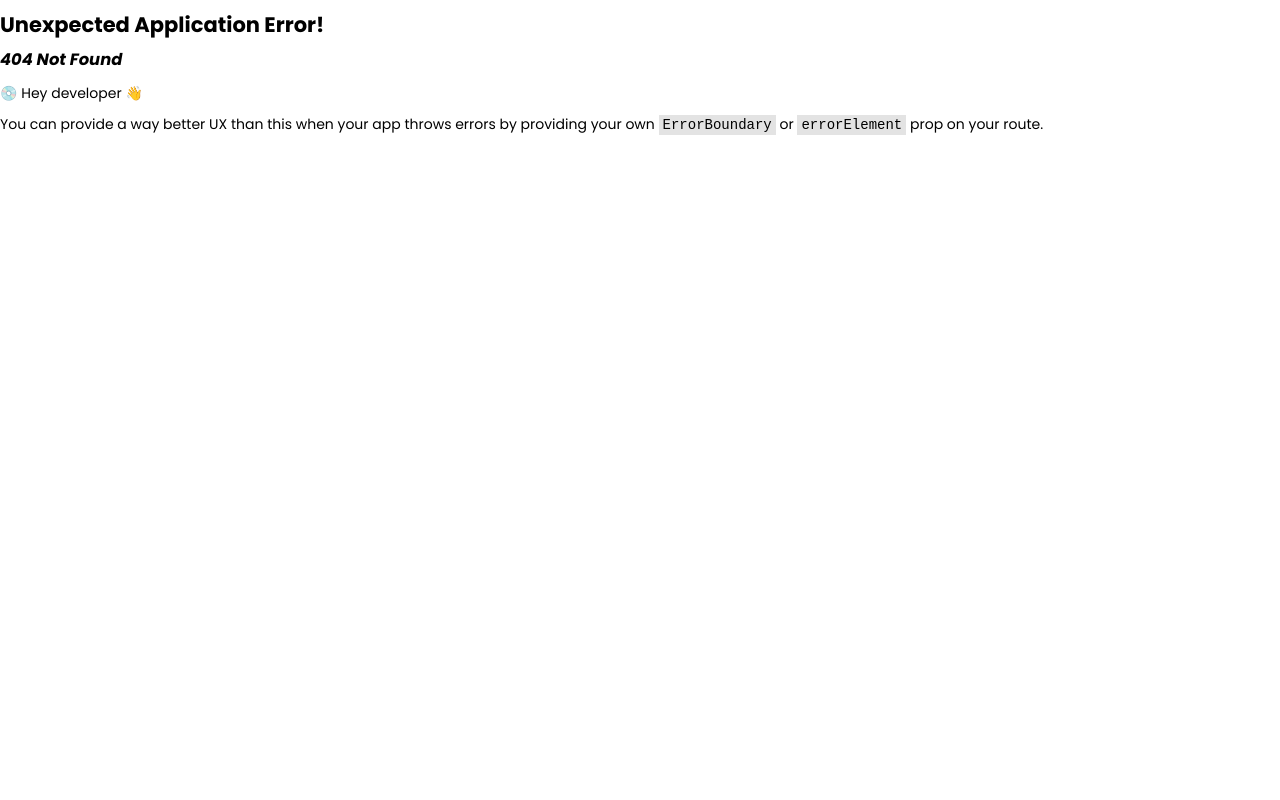
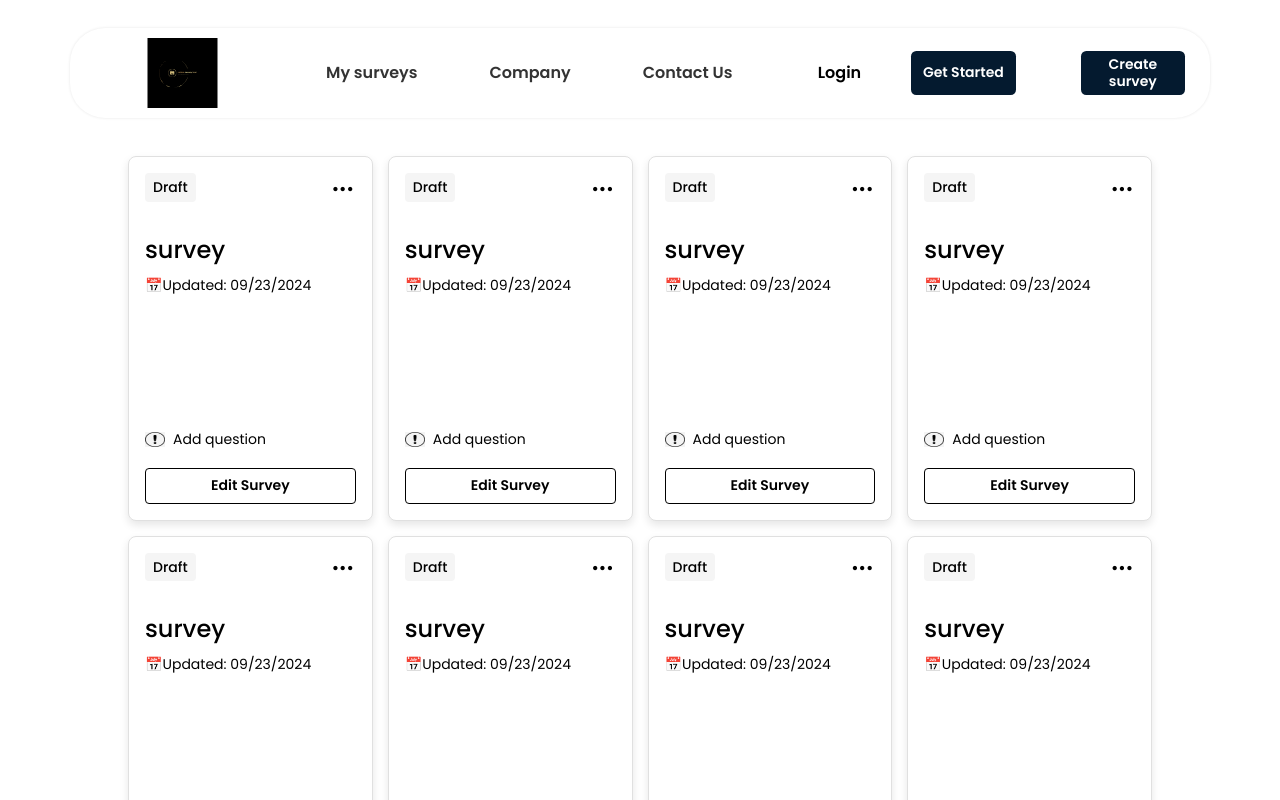
Before and after one commit to trayistatsgit/surveytool, a React (Vite) app: page /my-surveys in a window 1280 px wide. Before the commit this address had no page. Built offline with nearby package versions, Linux system fonts and the light colour scheme.

Commit message:
Clicking on Breadcrumb for Survey Design Tab Opens Survey Update Page

```diff
--- a/src/atoms/breadcrumb/BreadCrumb.tsx
+++ b/src/atoms/breadcrumb/BreadCrumb.tsx
@@ -1,4 +1,4 @@
-import React, {useState} from 'react';
+import React, {useState,useEffect} from 'react';
 import { useNavigate } from 'react-router-dom';
 import './BreadCrumb.scss';
 
@@ -12,8 +12,13 @@ interface BreadCrumbProps {
 }
  const BreadCrumb: React.FC <BreadCrumbProps> = ({tabs}) =>{
 
-  const [activeTab, setActiveTab] = useState<string>();
+  const [activeTab, setActiveTab] = useState<string>(tabs[1]?.label);
   const navigate = useNavigate();
+  useEffect(() => {
+    if (tabs[1]) {
+      navigate(tabs[1].path);
+    }
+  }, [tabs, navigate]);
 
   const handleTabClick = (tab: Tab) => {
     setActiveTab(tab.label);
--- a/src/atoms/editSurveyCards/EditSurveyCard.tsx
+++ b/src/atoms/editSurveyCards/EditSurveyCard.tsx
@@ -10,6 +10,7 @@ interface SurveyProps {
 }
 const EditSurveyCard: React.FC<SurveyProps> = ({ status, updatedDate, issue }) => {
   const [isDropdownOpen, setIsDropdownOpen] = useState(false);
+
   const dropdownRef = useRef<HTMLDivElement>(null);
   useEffect(() => {
     const handleClickOutside = (event: MouseEvent) => {
@@ -23,10 +24,13 @@ const EditSurveyCard: React.FC<SurveyProps> = ({ status, updatedDate, issue }) =
       document.removeEventListener('mousedown', handleClickOutside);
     };
   }, []);
-
+  const showBreadcrumbData = () => {
+    localStorage.setItem('showBreadcrumb', JSON.stringify(true));
+    window.dispatchEvent(new Event('storage'));
+};
   return (
     <>
-      <div className="card-survey-edit" ref={dropdownRef}>
+      <div className="card-survey-edit" ref={dropdownRef} onClick={showBreadcrumbData}>
         <div className="survey-draf">
           <span>{status}</span>
           <div className='dot-icon-container'>
--- a/src/atoms/surveybreadcrumb/SurveyBreadCrumb.tsx
+++ b/src/atoms/surveybreadcrumb/SurveyBreadCrumb.tsx
@@ -1,12 +1,11 @@
 
 import React from 'react';
 import BreadCrumb from '../breadcrumb/BreadCrumb';
-//import { Outlet } from 'react-router-dom';
 
 const SurveyBreadCrumb: React.FC = ()=>{
     const tabs = [
         { label: 'SUMMARY', path: '/summary' },
-        { label: 'DESIGN SURVEY', path: '/design-survey' },
+        { label: 'DESIGN SURVEY', path: '/create-survey' },
         { label: 'COLLECT RESPONSES', path: '/collect-responses' },
         { label: 'ANALYZE RESULTS', path: '/analyze-results' },
         { label: 'PRESENT RESULTS', path: '/present-results' },
--- a/src/components/navbar/NavbarHome.tsx
+++ b/src/components/navbar/NavbarHome.tsx
@@ -35,8 +35,21 @@ const handleStartPage = () => {
     navigate('/start');
 };
 const handleSurveyEditCard = () => {
-    navigate('/edit-survey')
+    navigate('/my-surveys')
 }
+const handleNavigation = () => {
+    localStorage.setItem('showBreadcrumb', JSON.stringify(false));
+    window.dispatchEvent(new Event('storage'));
+    navigate('/')
+};
+const handleNavigationSurvey = () => {
+    localStorage.setItem('showBreadcrumb', JSON.stringify(false));
+    window.dispatchEvent(new Event('storage'));
+
+};
+
+
+
 
     return (
         <><div className={isScrolled ? 'stickyParentNavDiv' : 'parentNavDiv'}>
@@ -45,15 +58,15 @@ const handleSurveyEditCard = () => {
                     <div className='navbar-logo'>
                         <img className='img' alt='logo' src={logo} onClick={handleLogoRedirect} />
                         <ul className='nav-menu'>
-                            <li className='nav-item' onClick={handleSurveyEditCard}>
-                                Services
+                            <li className='nav-item' onClick={()=>{handleSurveyEditCard();handleNavigationSurvey(); }}>
+                              My surveys
 
                             </li>
-                            <li className='nav-item' >
+                            <li className='nav-item' onClick={handleNavigation}>
                                 Company
 
                             </li>
-                            <li className='nav-item'>Contact Us</li>
+                            <li className='nav-item' onClick={handleNavigation}>Contact Us</li>
                         </ul>
                     </div>
                     <div className='nav-actions'>
--- a/src/layout/MasterLayout.tsx
+++ b/src/layout/MasterLayout.tsx
@@ -1,5 +1,5 @@
 
-import React from 'react';
+import React,{useState,useEffect} from 'react';
 import { Outlet } from 'react-router-dom';
 import useStickyNavbar from '../customHooks/useStickyNavbar';
 import NavbarHome from '../components/navbar/NavbarHome';
@@ -7,6 +7,23 @@ import SurveyBreadCrumb from '../atoms/surveybreadcrumb/SurveyBreadCrumb';
 
 const MasterLayout = () => {
 	const { scrollContainerRef, isScrolled } = useStickyNavbar(10);
+	const [showBreadcrumbs, setShowBreadcrumbs] = useState<boolean>(false);
+
+
+	const updateBreadcrumbs = () => {
+        const storedValue = localStorage.getItem('showBreadcrumb');
+        const items = JSON.parse(storedValue || 'false');
+        setShowBreadcrumbs(items);
+    };
+  useEffect(() => {
+	updateBreadcrumbs();
+
+	window.addEventListener('storage', updateBreadcrumbs);
+
+	return () => {
+		window.removeEventListener('storage', updateBreadcrumbs);
+	};
+}, []);
 	return (
 		<div style={{ display: 'flex', flexDirection: 'column', height: '100vh',backgroundColor: 'white' }}>
 			<div
@@ -17,7 +34,7 @@ const MasterLayout = () => {
 					overflowX: 'hidden',
 				}}>
 					<NavbarHome isScrolled={isScrolled} />
-					<SurveyBreadCrumb/>
+					{showBreadcrumbs &&<SurveyBreadCrumb/>}
 
 				<main>
 					<Outlet />
```
Also changed, not shown: src/routes/Routes.tsx (+5 -7 lines).
